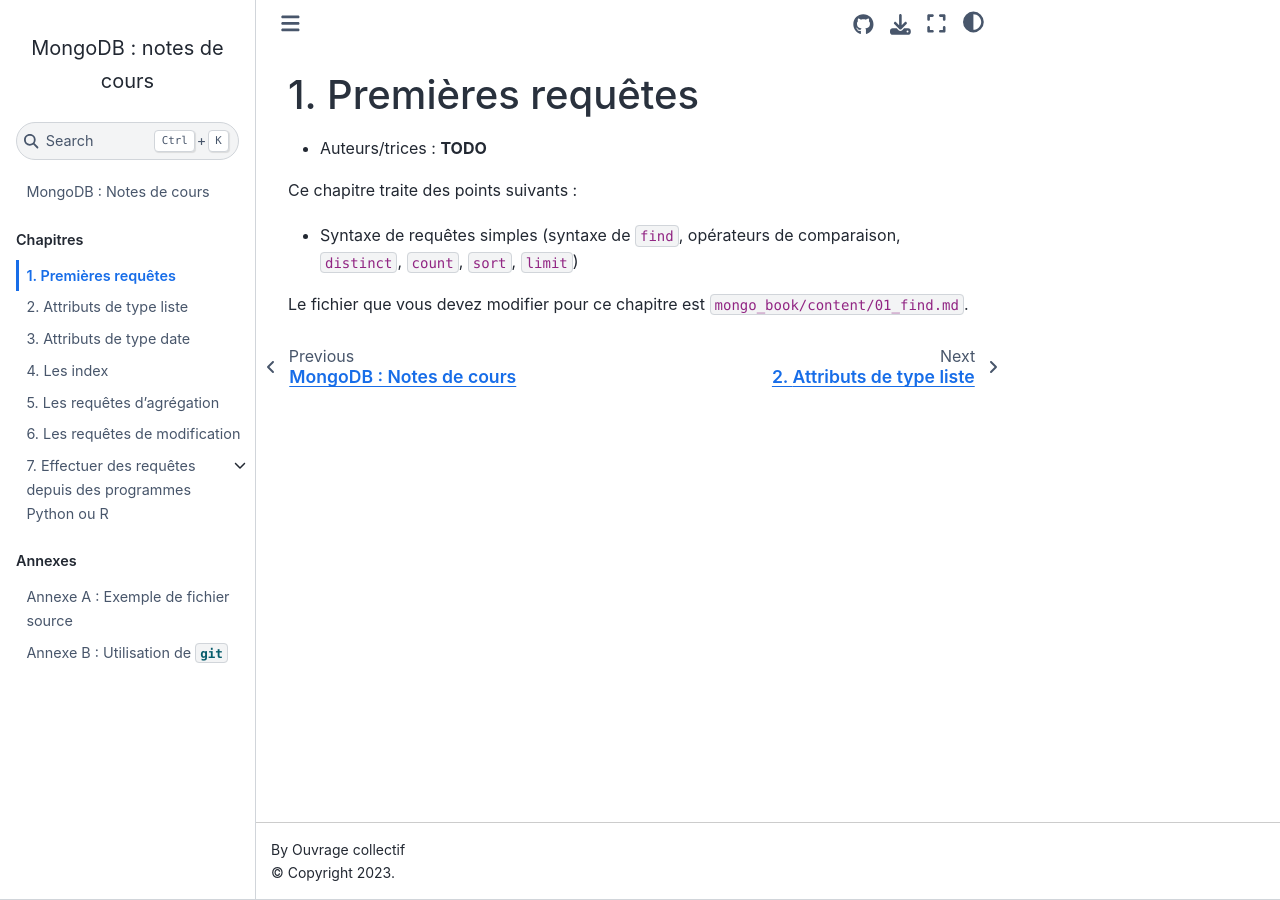
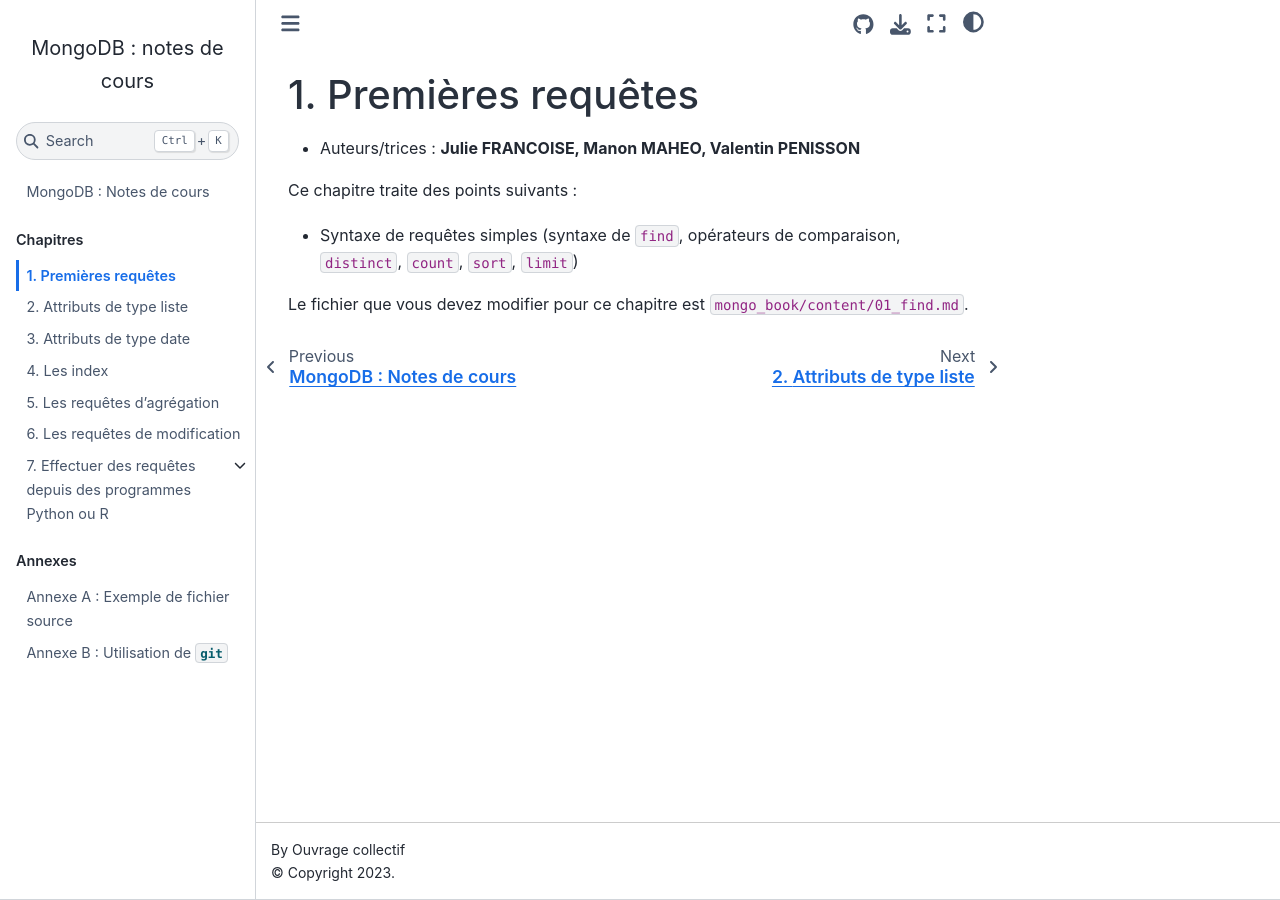
Before and after one commit to rtavenar/mongo_book, a Jupyter Book: the page built from content/01_find.md, in a window 1280 px wide. Built offline with Jupyter Book 1.0.4 settings and Sphinx 7.4.7 and the Sphinx Book theme 1.1.4, drawn with Linux system fonts in a browser that asks for light colours.

Commit message:
Update 01_find.md

```diff
--- a/content/01_find.md
+++ b/content/01_find.md
@@ -15,7 +15,7 @@
 
 # Premières requêtes
 
-* Auteurs/trices : **TODO**
+* Auteurs/trices : **Julie FRANCOISE, Manon MAHEO, Valentin PENISSON**
 
 Ce chapitre traite des points suivants :
 * Syntaxe de requêtes simples (syntaxe de `find`, opérateurs de comparaison, `distinct`, `count`, `sort`, `limit`)
```
